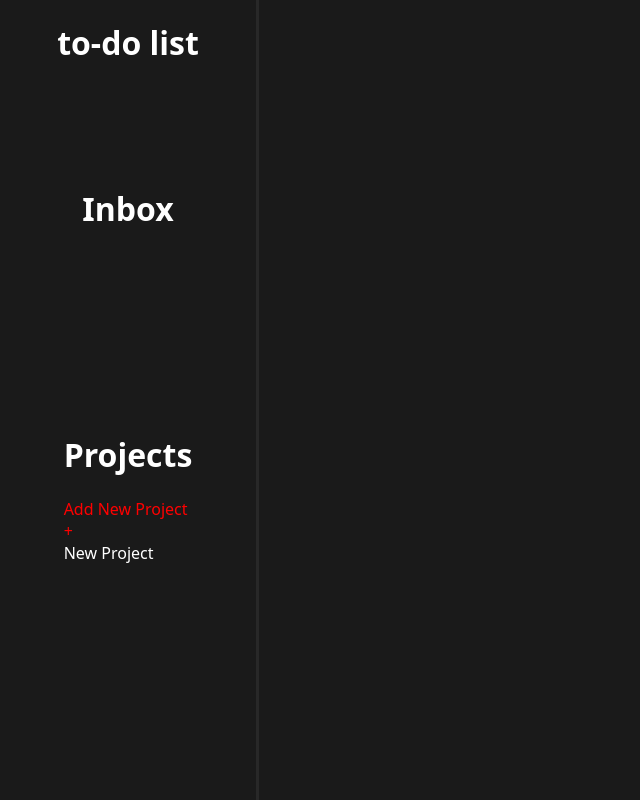
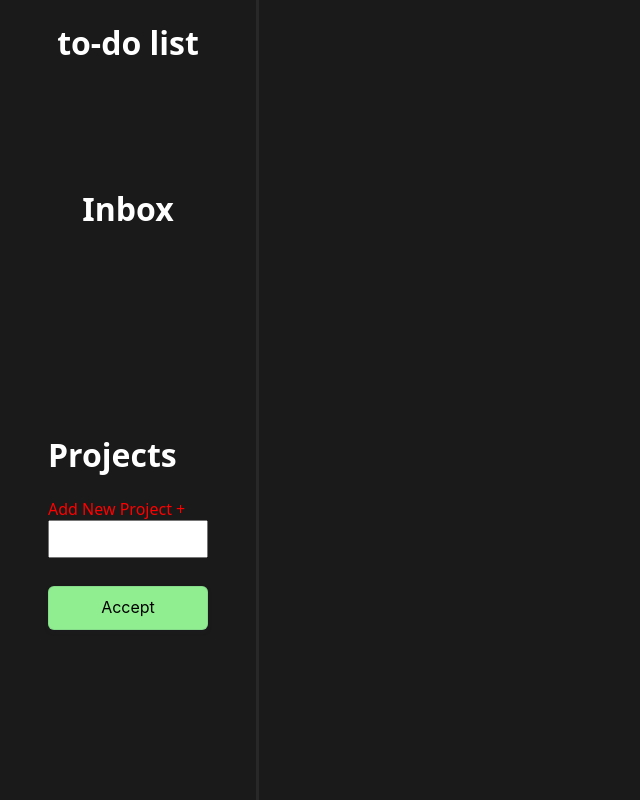
Before and after one commit to ReneSzz/Todo-list, a plain HTML site: page index.html in a window 1280 px wide. Both pictures are taken after a click on the element "Add New Project +". Shown: the whole page, without its empty margins (0-640 px from the left). Drawn offline with Linux system fonts and the light colour scheme.

Commit message:
created accept button

```diff
--- a/script.js
+++ b/script.js
@@ -41,9 +41,22 @@ fillTasks(){
 
 newList.addEventListener('click', function (e)
 {
-    let newListName = document.createElement('div');
-     newListName.innerText = "New Project";
-     subHeading2.appendChild(newListName);
+    // Create Template
+    let newListItem = document.createElement('div');
+    newListItem.classList.add('listSideBar')
+    let listNameLabel = document.createElement('input');
+    let acceptButton = document.createElement('button');
+
+    // ACCEPT Button
+    acceptButton.classList.add('acceptButton')
+    acceptButton.innerText = "Accept"
+
+
+    // adding items
+    subHeading2.appendChild(newListItem)
+     newListItem.appendChild(listNameLabel)
+     newListItem.appendChild(acceptButton);
+     listNameLabel.style.color='black';
     newList = new todoList(newListName.innerText);
     todoLists[todoLists.length]=newList;
     console.log(todoLists);
--- a/style.css
+++ b/style.css
@@ -114,3 +114,69 @@ height: 100%;
     background-color: white;
     width: 25rem;
 }
+
+/* .acceptButton
+{
+background-color: lightgreen;
+width: 6rem;
+height: 3rem;
+text-align: center;
+border-radius: 15%;
+color:black;
+border: solid;
+border-color: rgb(99, 171, 99);
+
+} */
+
+.listSideBar > input
+{
+width: 9.5rem;
+height: 2rem;
+
+}
+
+.listSideBar{
+display: flex;
+flex-direction: column;
+align-items: center;
+gap: 1rem;
+}
+
+
+/* CSS */
+.acceptButton {
+  appearance: button;
+  backface-visibility: hidden;
+  background-color: lightgreen;
+  border-radius: 6px;
+  border-width: 0;
+  box-shadow: rgba(50, 50, 93, .1) 0 0 0 1px inset,rgba(50, 50, 93, .1) 0 2px 5px 0,rgba(0, 0, 0, .07) 0 1px 1px 0;
+  box-sizing: border-box;
+  color: black;
+  cursor: pointer;
+  font-family: -apple-system,system-ui,"Segoe UI",Roboto,"Helvetica Neue",Ubuntu,sans-serif;
+  font-size: 100%;
+  height: 44px;
+  line-height: 1.15;
+  margin: 12px 0 0;
+  outline: none;
+  overflow: hidden;
+  padding: 0 25px;
+  position: relative;
+  text-align: center;
+  text-transform: none;
+  transform: translateZ(0);
+  transition: all .2s,box-shadow .08s ease-in;
+  user-select: none;
+  -webkit-user-select: none;
+  touch-action: manipulation;
+  width: 100%;
+}
+
+.acceptButton:disabled {
+  cursor: default;
+}
+
+.acceptButton9:focus {
+  box-shadow: rgba(50, 50, 93, .1) 0 0 0 1px inset, rgba(50, 50, 93, .2) 0 6px 15px 0, rgba(0, 0, 0, .1) 0 2px 2px 0, rgba(50, 151, 211, .3) 0 0 0 4px;
+}
```
